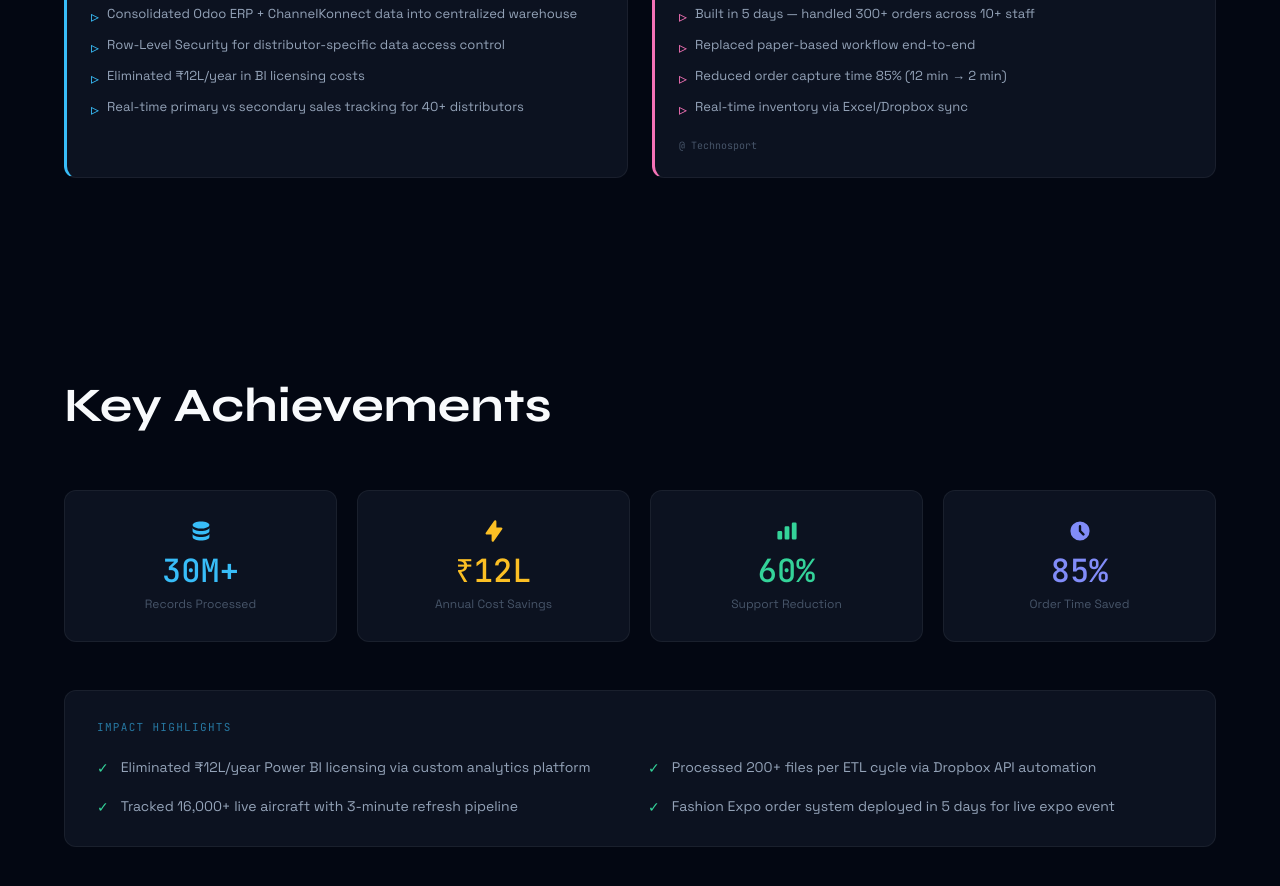
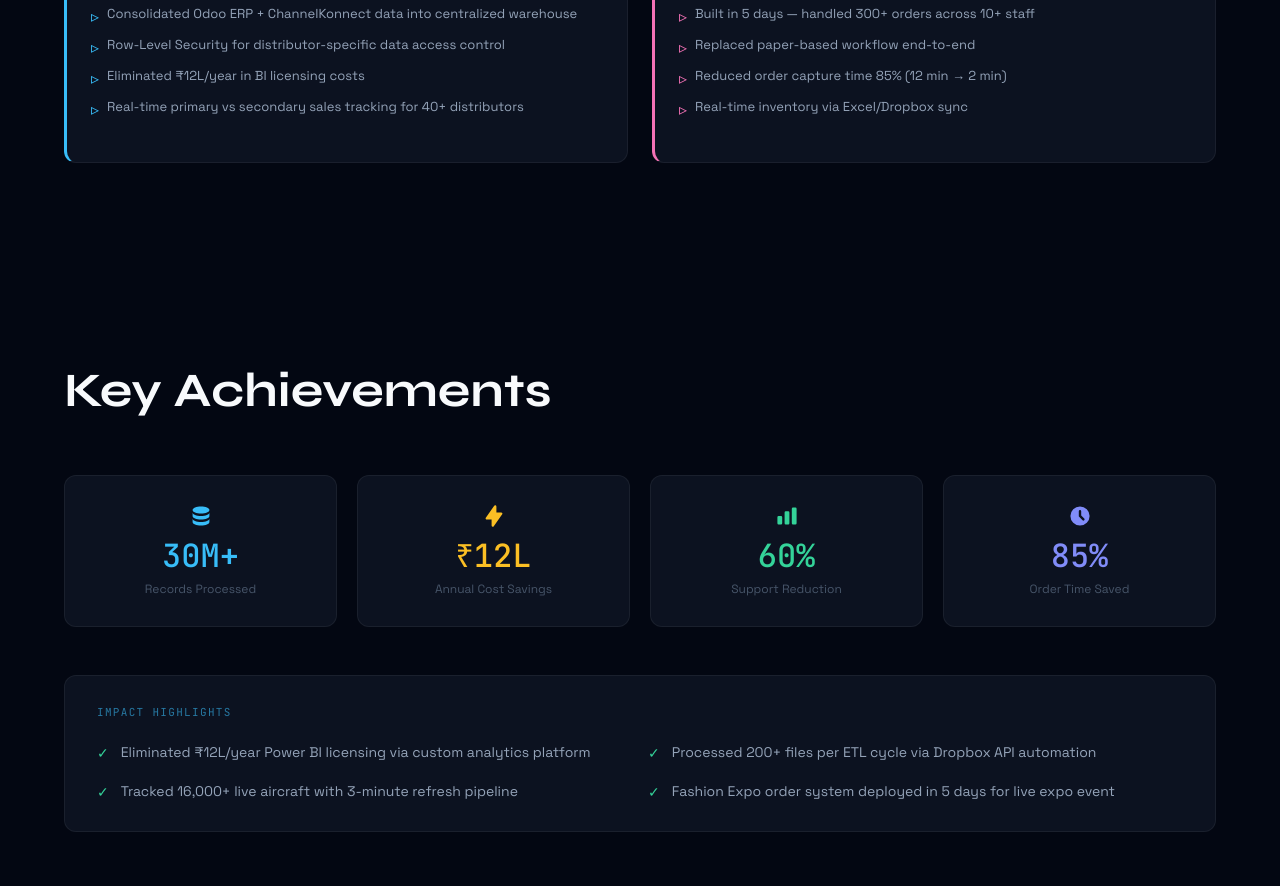
Before and after one commit to Mukesh7522/Portfolio, a Next.js app: page / in a window 1280 px wide. Shown: the part 4300-5186 px from the top of the page. Built offline with nearby package versions, Linux system fonts and the light colour scheme.

Commit message:
Update Projects.tsx

```diff
--- a/components/Projects.tsx
+++ b/components/Projects.tsx
@@ -53,7 +53,6 @@ const projects = [
     title:       'Fashion Expo — Mobile Order System',
     accent:      '#f472b6',
     badge:       'CONFIDENTIAL' as const,
-    company:     'Technosport',
     description: 'Full-stack mobile ordering platform built in 5 days, handling 300+ orders across 10+ staff.',
     tech:        ['Flask', 'Python', 'HTML', 'CSS', 'JavaScript', 'Excel', 'Dropbox'],
     features:    [
```
